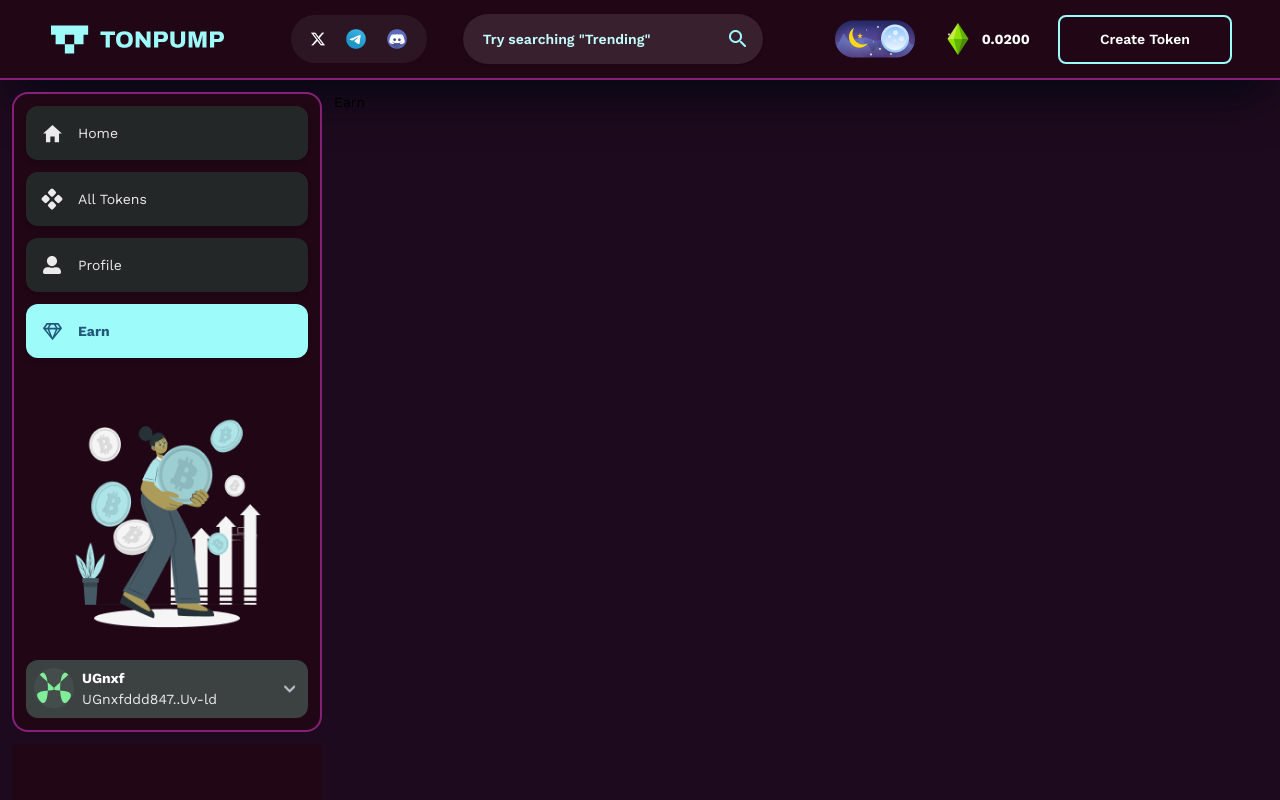
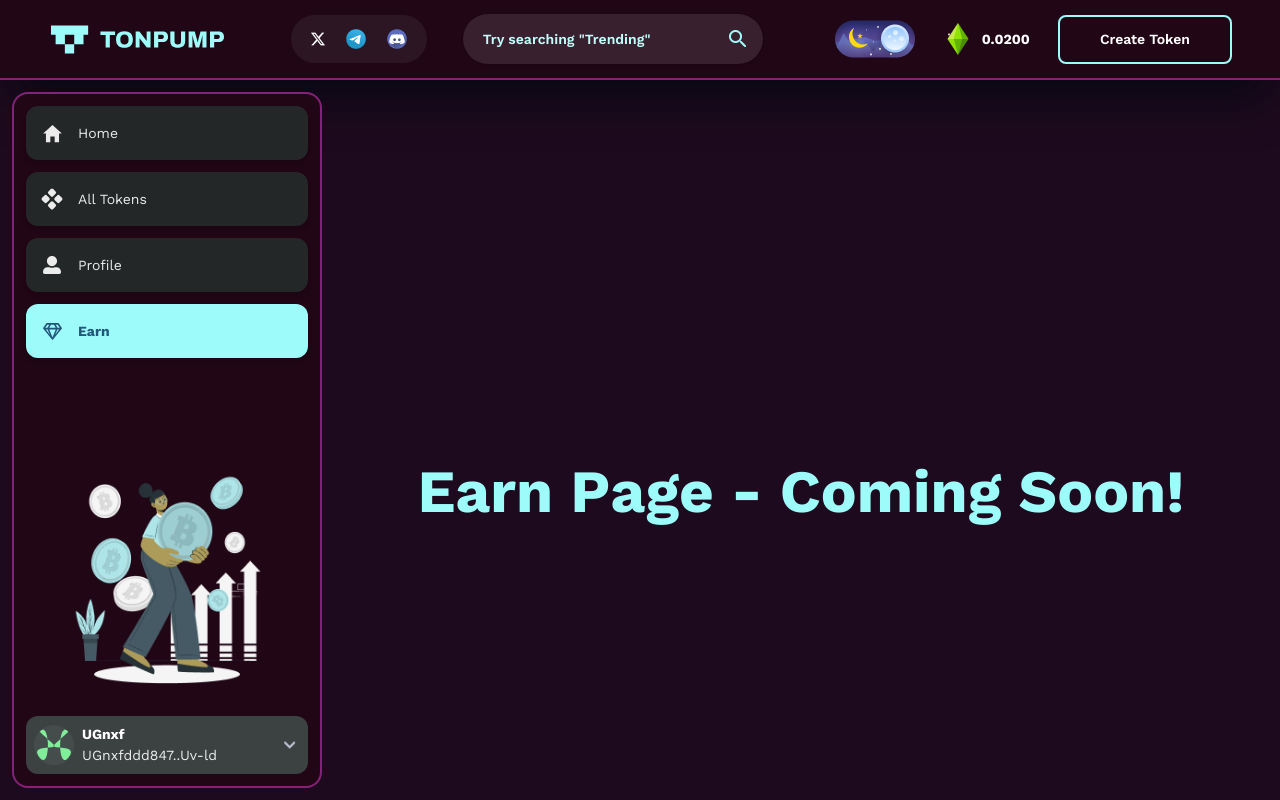
Before and after one commit to eric5509/mintex11, a Next.js app: page /earn in a window 1280 px wide. Built offline with nearby package versions, Linux system fonts and the light colour scheme.

Commit message:
Implemented Backdrop Toggle

```diff
--- a/app/earn/page.tsx
+++ b/app/earn/page.tsx
@@ -2,6 +2,6 @@ import React from 'react'
 
 export default function page() {
   return (
-    <div>Earn</div>
+    <div className='h-screen grid place-content-center text-6xl font-bold text-prim'>Earn Page - Coming Soon!</div>
   )
 }
```
